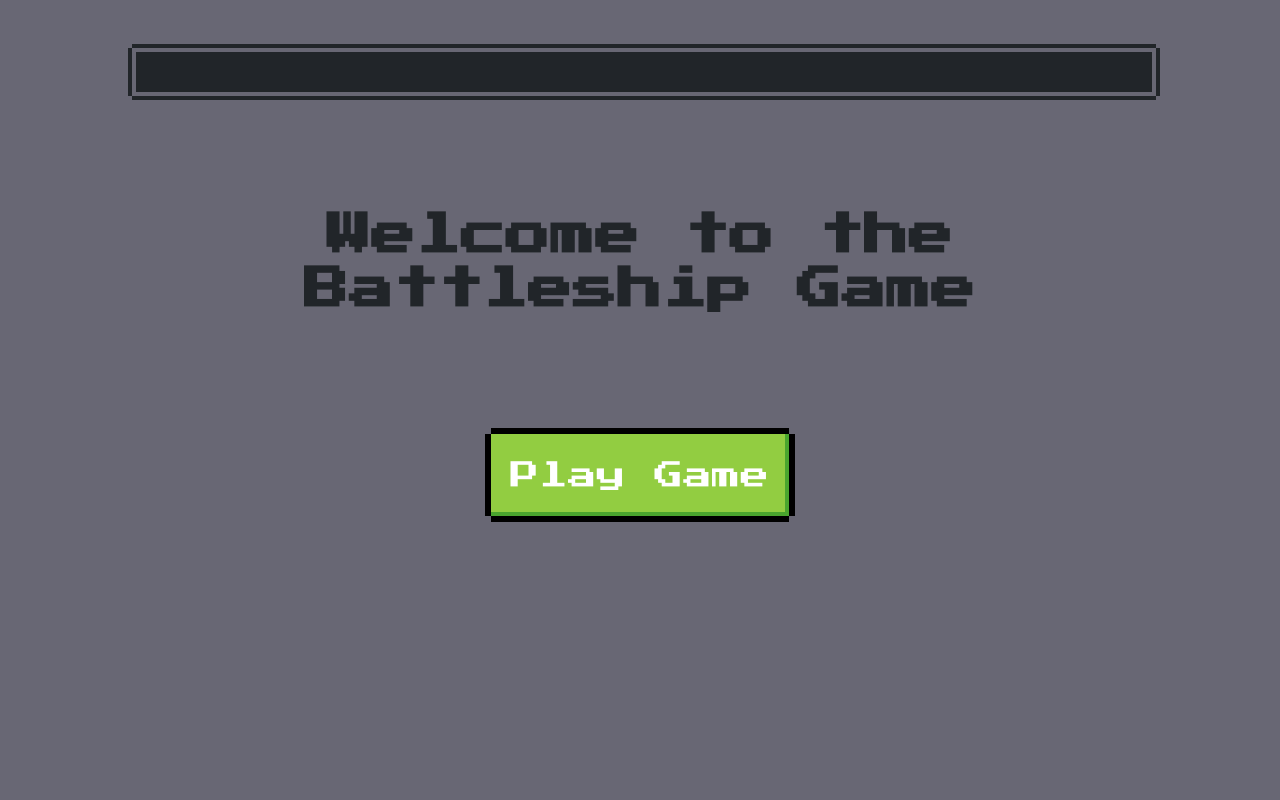
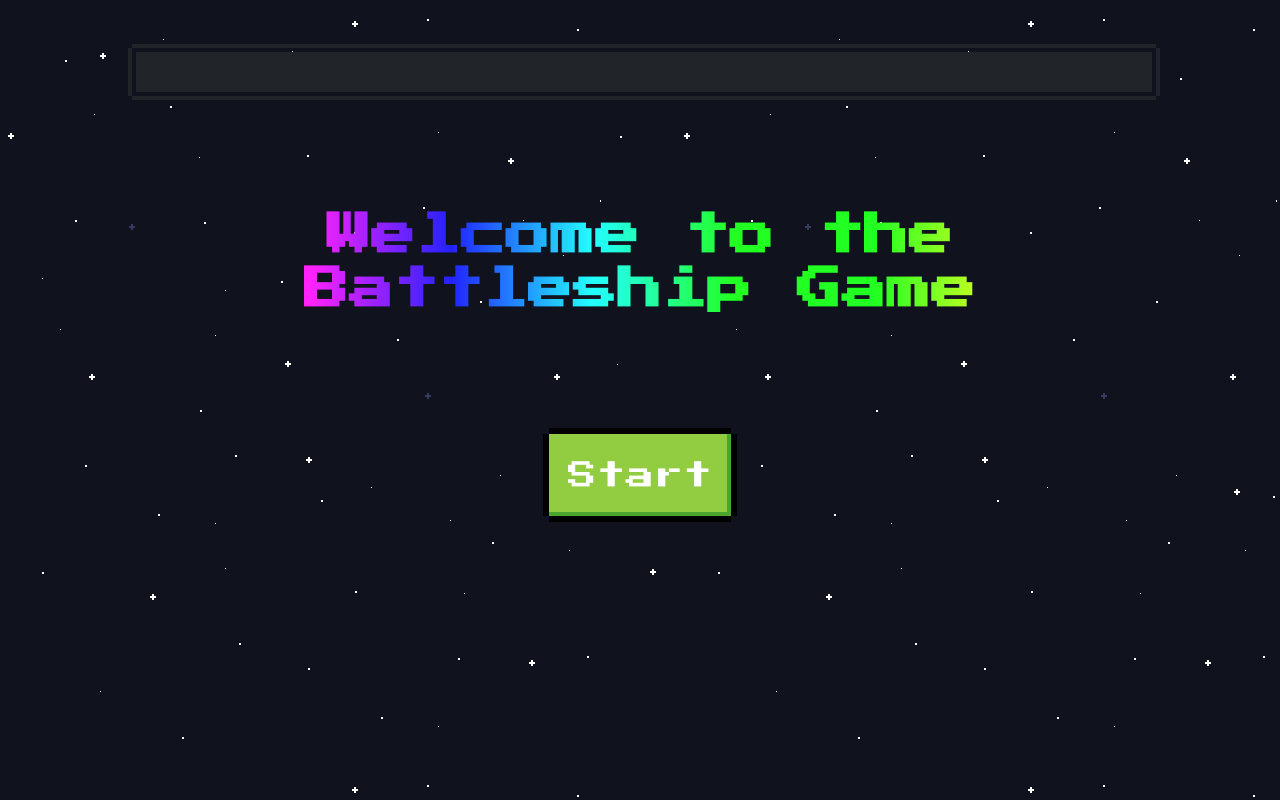
Before and after one commit to Marie-Carrere/battle, a website: page pages/index.html in a window 1280 px wide. Drawn offline with nearby package versions, Linux system fonts and the light colour scheme.

Commit message:
:lipstick: Update UI of the starting page

```diff
--- a/pages/index.html
+++ b/pages/index.html
@@ -9,10 +9,10 @@
     <body id="body">
         <div class=content>
             <div class="header">
-                <h1>Welcome to the Battleship Game</h1>
+                <h1 class="rainbow">Welcome to the Battleship Game</h1>
             </div>
             <div class="start-button">
-                <a href="http://127.0.0.1:5500/pages/battle.html" class="eightbit-btn">Play Game</a>
+                <a href="http://127.0.0.1:5500/pages/battle.html" class="eightbit-btn">Start</a>
             </div>
         </div>
         <div class="progression-bar">
--- a/styles/index.css
+++ b/styles/index.css
@@ -7,8 +7,7 @@ body {
     margin: 0 auto;
     text-align: center;
     font-family: "Press Start 2P", cursive;
-    background-color: #686774;
-
+    background-image: url(../assets/img/starsbackground.gif);
   }
 
   .header {
@@ -19,6 +18,14 @@ body {
     font-size: 2.8rem;
     line-height: 3.4rem;
     padding: 5rem;
+  }
+
+  .rainbow {
+    background-image: -webkit-gradient( linear, left top, right top, color-stop(0, #f22), color-stop(0.15, #f2f), color-stop(0.3, #22f), color-stop(0.45, #2ff), color-stop(0.6, #2f2),color-stop(0.75, #2f2), color-stop(0.9, #ff2), color-stop(1, #f22) );
+    background-image: gradient( linear, left top, right top, color-stop(0, #f22), color-stop(0.15, #f2f), color-stop(0.3, #22f), color-stop(0.45, #2ff), color-stop(0.6, #2f2),color-stop(0.75, #2f2), color-stop(0.9, #ff2), color-stop(1, #f22) );
+    color:transparent;
+    -webkit-background-clip: text;
+    background-clip: text;
   }
 
   /* Content */
@@ -94,6 +101,3 @@ body {
     transform: translate(-50%, 0);
     margin-top: 3rem;
   }
-
-
-  /* color: #CA2E55 */
```
Also changed, not shown: pages/battle.html (+4 -4 lines), scripts/modal.js (+15 -3 lines), assets/img/starsbackground.gif (added).
